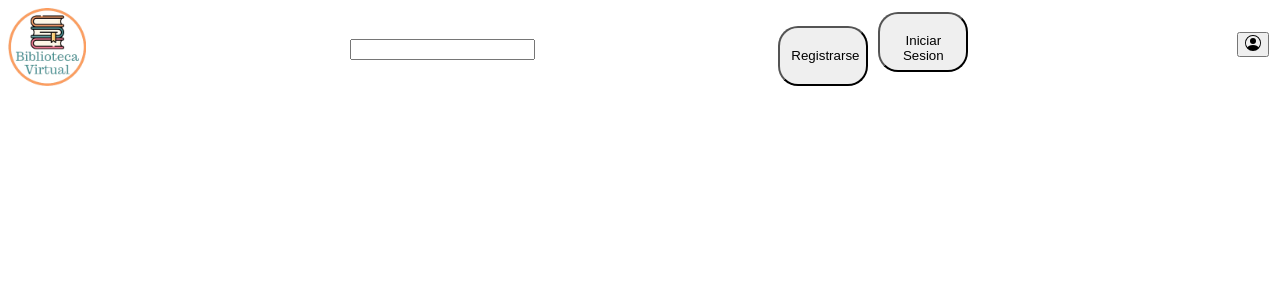
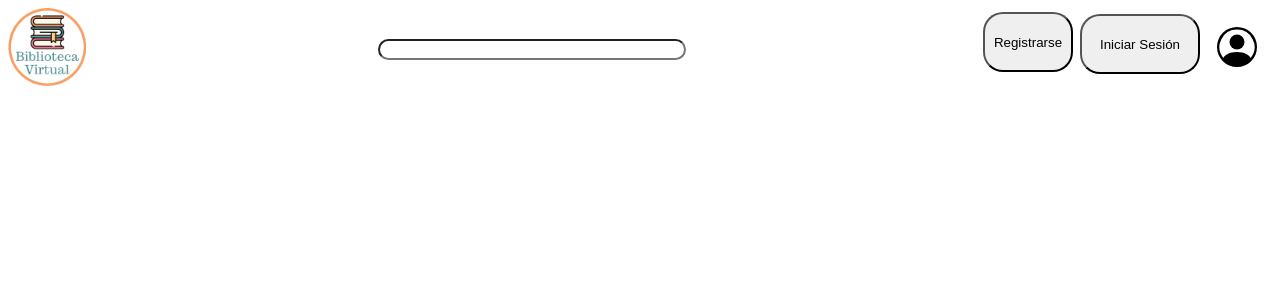
Before and after one commit to lucasmalb/Biblioteca-online, a React (Create React App) app: page / in a window 1280 px wide. Shown: the top 300 px of the page. Built offline with nearby package versions, Linux system fonts and the light colour scheme.

Commit message:
estilo navbar

```diff
--- a/src/App.js
+++ b/src/App.js
@@ -11,7 +11,7 @@ function App(){
             <BrowserRouter>
             <Navbar/>
                 <Routes>
-                    <Route path='/'/>
+
 
 
                 </Routes>
--- a/src/components/Navbar/navbar.css
+++ b/src/components/Navbar/navbar.css
@@ -3,10 +3,12 @@
     justify-content: space-between;
     align-items: center;
 
+
 }
 
-.div-input{
-    width: 160px;
+.div-input input{
+    width: 300px;
+    border-radius: 20px;
 }
 
 
@@ -14,24 +16,34 @@
     width: 78px;
     height: 78px;
 }
+.button-nav {
+    display: flex;
+
+}
+
 .button-nav button{
     margin-inline: 5px;
     width: 90px;
     height: 60px;
     border-radius: 20px;
     text-align: center;
+    cursor: pointer;
 }
 
-.button-nav p{
-    padding: 5px;
-}
 
-.INICIAR{
-    width:200;
+
+.button-nav .iniciar{
+    width:120px !important;
+    text-align: center;
+    cursor: pointer;
+    margin: 2px;
 }
 
 .Usuario {
-    width: 35px;
-    height: 35px;
+    width: 40px;
+
+    cursor: pointer;
+    margin: 15px;
+
 
 }
--- a/src/components/Navbar/navbar.js
+++ b/src/components/Navbar/navbar.js
@@ -1,32 +1,33 @@
 import biblioteca from "./assets/biblioteca.webp";
 import { Link } from "react-router-dom";
-import "./navbar.css"
+import "./navbar.css";
 import Usuario from "../Usuario/Usuario";
-const navbar = () => {
+
+const Navbar = () => {
   return (
     <navbar className="nav">
       <div className="div-contenedor">
         <div>
-                <Link to='/' className="logo"><img className="img-logo" src={biblioteca} alt=" imagen-logo"/></Link>
+          <Link to="/" className="logo">
+            <img className="img-logo" src={biblioteca} alt="imagen-logo" />
+          </Link>
         </div>
         <div className="div-input">
           <input></input>
         </div>
         <div className="button-nav">
-                    <button><p>Registrarse</p></button>
-                    <button className="INICIAR"><p>Iniciar Sesion</p></button>
+          <button>
+            <p>Registrarse</p>
+          </button>
+          <button className="iniciar">
+            <p>Iniciar Sesión</p>
+          </button>
+          <Usuario className="usuario"/>
+        </div>
 
       </div>
-                <div className="Usuario">
-                    <Usuario/>
-                </div>
+    </navbar>
+  );
+};
 
-
-            </div>
-
-        </navbar>
-    )
-
-}
-
-export default navbar
+export default Navbar;
--- a/src/components/Usuario/Usuario.js
+++ b/src/components/Usuario/Usuario.js
@@ -2,7 +2,7 @@ import logo from "./Assets/logo.svg"
 const Usuario = () =>{
     return(
         <div>
-        <button><img src={logo} alt=" user-logo"/></button>
+       <img src={logo} alt=" user-logo" className="Usuario"/>
         </div>
     )
 
```
Lines whose indentation alone changed are shown as unchanged.
